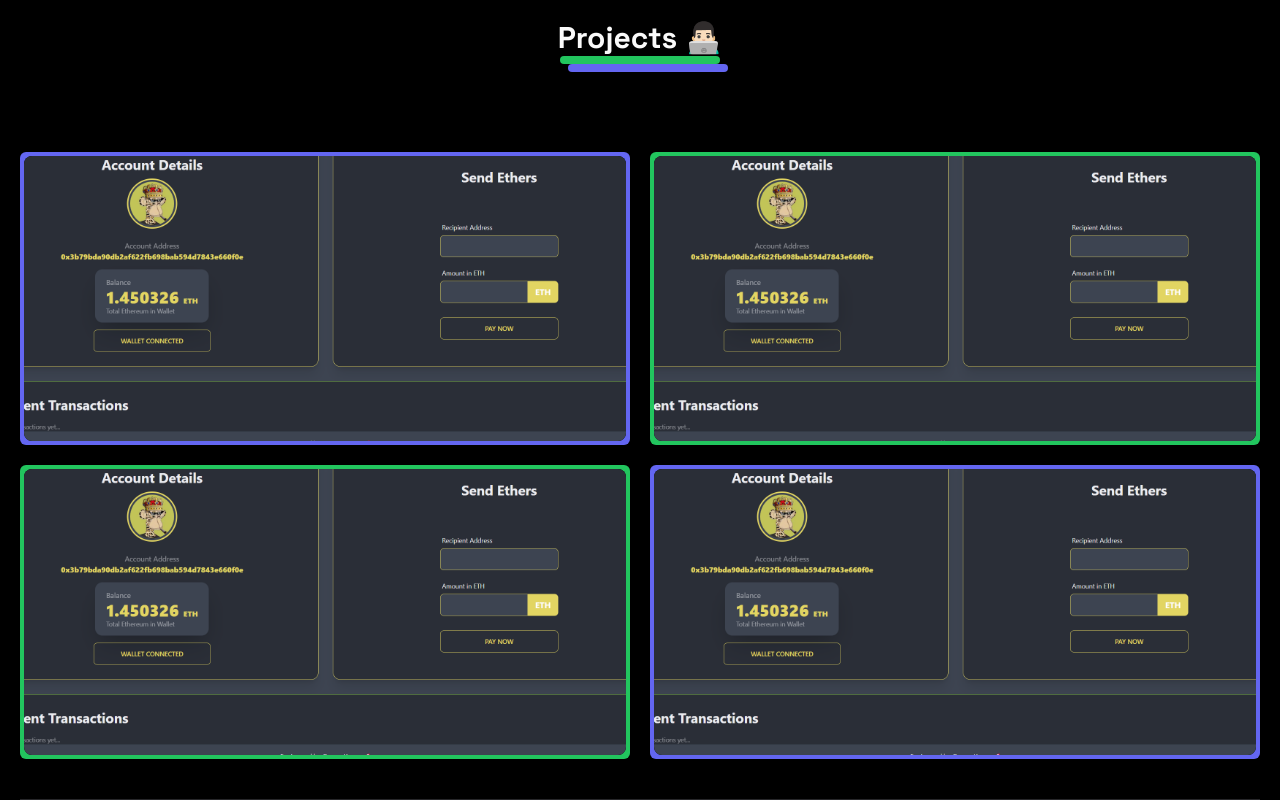
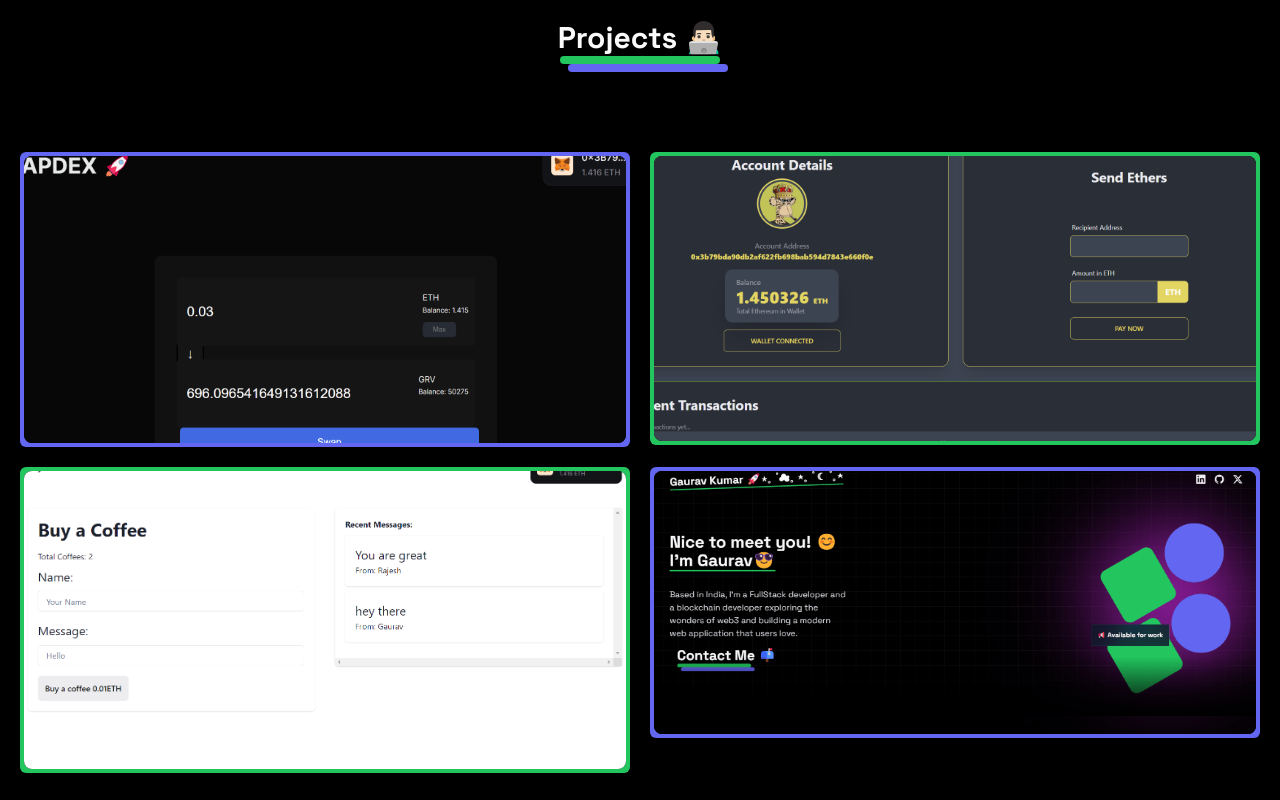
Before and after one commit to gks2022004/portfolio, a Next.js app: page / in a window 1280 px wide. Shown: the part 1480-2280 px from the top of the page. Built offline with nearby package versions, Linux system fonts and the light colour scheme.

Commit message:
added projects

```diff
--- a/app/(home)/components/Projects.tsx
+++ b/app/(home)/components/Projects.tsx
@@ -1,6 +1,6 @@
 import React from 'react'
 import Title from './Title'
-import { SiCss3, SiJavascript, SiNextdotjs, SiNodedotjs, SiReact, SiTailwindcss } from 'react-icons/si';
+import { SiCss3, SiEthereum, SiJavascript, SiNextdotjs, SiNodedotjs, SiReact, SiSolidity, SiTailwindcss, SiTypescript } from 'react-icons/si';
 import Link from 'next/link';
 import { cn } from '@/lib/utils';
 import { DirectionAwareHover } from '@/components/ui/direction-aware-hover';
@@ -8,38 +8,39 @@ import { DirectionAwareHover } from '@/components/ui/direction-aware-hover';
 function Projects() {
     const projects =[
         {
-          title: "EzzeSwap",
-          tech: [SiReact, SiNodedotjs, SiCss3],
-          Link: "",
-          cover: "/project-2.png",
+          title: "DEX",
+          tech: [SiSolidity, SiNextdotjs, SiCss3, SiTypescript, SiEthereum],
+          Link: "https://dex-peach.vercel.app/",
+          cover: "/project-3.png",
           background: "bg-indigo-500",
 
         },
         {
           title: "Eth-transfer-Dapp",
-          tech: [SiNextdotjs,SiTailwindcss],
-          Link: "",
+          tech: [SiNextdotjs,SiTailwindcss, SiTypescript],
+          Link: "https://eth-transfer-d-app-nine.vercel.app/",
           cover: "/project-2.png",
           background: "bg-green-500",
 
         },
         {
-          title: "Weather-app",
-          tech: [SiJavascript,SiCss3],
-          Link: "",
-          cover: "/project-2.png",
+          title: "Buy-Me-Coffee",
+          tech: [SiSolidity, SiNextdotjs, SiCss3, SiTypescript,SiEthereum],
+          Link: "https://buy-me-coffee-dapp-weld.vercel.app/",
+          cover: "/project-4.png",
           background: "bg-green-500",
 
         },
         {
-          title: "Hay hay hay ",
-          tech: [SiJavascript,SiCss3],
+          title: "Personal-portfolio",
+          tech: [SiTypescript, SiNextdotjs, SiTailwindcss],
           Link: "",
-          cover: "/project-2.png",
+          cover: "/img2.png",
           background: "bg-indigo-500",
 
         }
     ];
+
 
   return (
 
--- a/components/ui/card-hover-effects.tsx
+++ b/components/ui/card-hover-effects.tsx
@@ -56,7 +56,7 @@ export const HoverEffect = ({
 
                     <div className="py-10 z-50 relative space-y-5">
                         <Icon className="w-8 h-8 mx-auto" />
-                        <p className="text-2xl font-bold text-center text-gray-300">{item.text}</p>
+                        <p className="text-md font-bold text-center text-gray-300 sm:text-2xl">{item.text}</p>
                    </div>
 
                    </div>
```
Also changed, not shown: app/(home)/components/HeroSection.tsx (+5 -5 lines), public/project-3.png, public/project-4.png (added).
